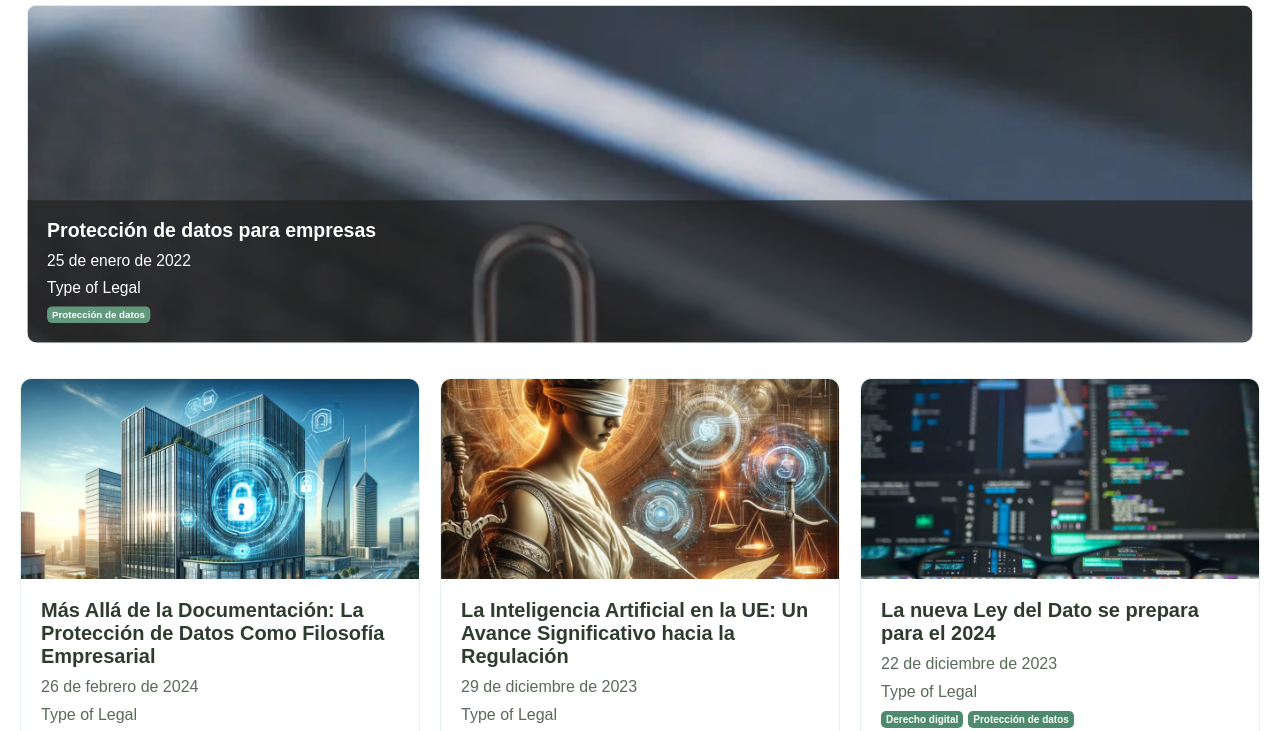
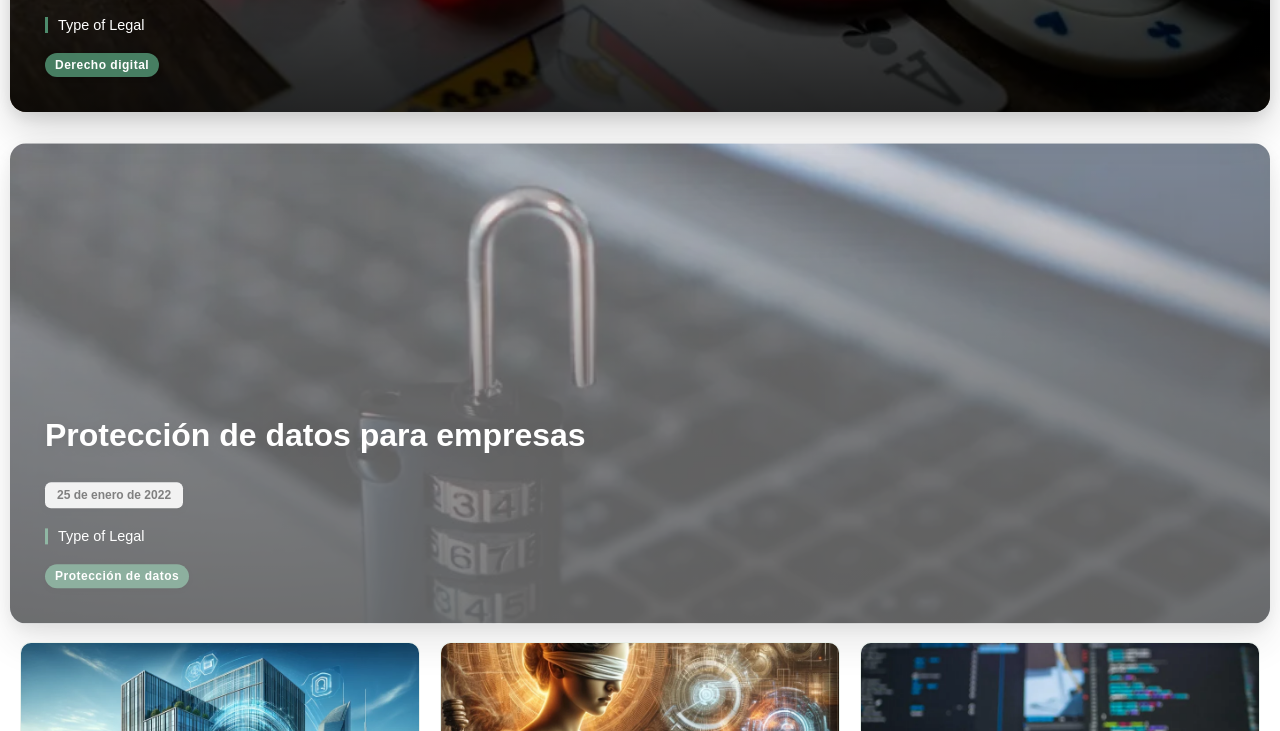
Before and after one commit to zer0rg/type-of-legal, an Astro site: page /blog in a window 1280 px wide. Shown: the part 498-1229 px from the top of the page. Built offline with nearby package versions, Linux system fonts and the light colour scheme; Astro itself is replaced by a stand-in of ours.

Commit message:
Enhanced blog CSS

```diff
--- a/src/components/BlogPost.astro
+++ b/src/components/BlogPost.astro
@@ -48,19 +48,31 @@ a{
         }
 
     }
+
+    .author{
+        color: white;
+    font-size: 0.9rem;
+    font-weight: 500;
+    margin: 0;
+    padding-left: 10px;
+    border-left: 3px solid #4d8b6c;
+    }
     .categories{
         display: flex;
         align-items: center;
         flex-wrap: wrap;
+        margin-top: 5px;
         gap: 5px;
 
         .category{
-            background-color: #4d8b6c;
-            padding: 3px 5px;
-            border-radius: 5px;
+            background-color: rgba(77, 139, 108, 0.9);
+    padding: 5px 10px;
+    border-radius: 30px;
     color: white;
-            font-size: 10px;
-            font-weight: bold;
+    font-size: 0.75rem;
+    font-weight: 600;
+    letter-spacing: 0.5px;
+    transition: all 0.3s ease;
         }
     }
 
@@ -111,14 +123,17 @@ a{
             font-weight: bold;
             color: #2e3c2e;
         }
-        .underline{
+        .underline {
     position: absolute;
     bottom: 0;
     left: 0;
-  height: 0.25rem; /* h-1 */
-  width: 0;
-  background-color: #4d8b6c;
-  transition: all 0.3s;
+    right: 0;
+    height: 4px;
+    background: linear-gradient(to right, #4d8b6c, #6bbd97);
+    transform: scaleX(0);
+    transform-origin: left;
+    transition: transform 0.6s cubic-bezier(0.23, 1, 0.32, 1);
+    z-index: 3;
     border-bottom-left-radius: 0.5rem;
   border-bottom-right-radius: 0.5rem;
 }
@@ -135,6 +150,7 @@ a{
         }
 
         .blog-post:hover .underline{
-            width: 100%;
+    transform: scaleX(1);
 }
+
 </style>
--- a/src/components/FeaturedBlog.astro
+++ b/src/components/FeaturedBlog.astro
@@ -13,6 +13,7 @@ const arrayCategories = category.split('|');
         <div class="img-container">
         </div>
         <div class="article-info">
+
             <h3>{title}</h3>
         <p>{date.toLocaleDateString('es-ES', { dateStyle: 'long' })}</p>
         <p>{author}</p>
@@ -33,112 +34,256 @@ const arrayCategories = category.split('|');
 </article>
 
 <style>
-
-a{
+a {
     text-decoration: none;
+    display: block;
+    height: 100%;
+    width: 100%;
 }
 
 @keyframes appear {
     from {
-            opacity: 0.1;
-            scale: 0.8;
+        opacity: 0;
+        transform: translateY(30px);
     }
     to {
         opacity: 1;
-            scale: 1;
-        }
-
-    }
-    .categories{
-        display: flex;
-        align-items: center;
-        flex-wrap: wrap;
-        gap: 5px;
-
-        .category{
-            background-color: #4d8b6c;
-            padding: 3px 5px;
-            border-radius: 5px;
-            color: white;
-            font-size: 10px;
-            font-weight: bold;
+        transform: translateY(0);
     }
 }
 
 .blog-post {
+    position: relative;
+    height: 450px;
+    border-radius: 16px;
+    overflow: hidden;
+    box-shadow: 0 20px 40px rgba(0, 0, 0, 0.15), 0 5px 15px rgba(0, 0, 0, 0.1);
+    animation: appear 0.8s ease-out;
+    animation-timeline: view();
+    animation-range: entry 0% cover 30%;
+    background-size: cover;
+    background-position: center;
+    transition: all 0.5s cubic-bezier(0.23, 1, 0.32, 1);
+}
+
+/* Gradient overlay */
+.blog-post::before {
+    content: '';
+    position: absolute;
+    inset: 0;
+    background: linear-gradient(
+        180deg,
+        rgba(0, 0, 0, 0) 0%,
+        rgba(0, 0, 0, 0.6) 50%,
+        rgba(0, 0, 0, 0.85) 100%
+    );
+    z-index: 1;
+}
+
+.img-container {
+    position: absolute;
+    inset: 0;
+    z-index: 0;
+    transition: transform 0.7s ease;
+}
+
+.article-info {
+    position: absolute;
+    bottom: 0;
+    left: 0;
+    right: 0;
+    z-index: 2;
+    padding: 30px;
     display: flex;
     flex-direction: column;
-        position: relative;
-        border: 1px solid #e8f0eb;
-        box-sizing: border-box;
-        border-radius: 10px;
-        transition: all 0.3s ease-in-out;
-        cursor: pointer;
-        animation: appear linear;
-        animation-timeline: view();
-        animation-range: entry 0;
-        background-size: cover;
-
-
-        .img-container {
-
-    width: 100%;
-    height: 200px;
-    overflow: hidden;
-    border-top-left-radius: 10px;
-    border-top-right-radius: 10px;
+    gap: 15px;
+    transition: all 0.5s cubic-bezier(0.23, 1, 0.32, 1);
 }
 
-
-
-
-        .article-info{
-            padding: 20px;;
-            background-color: rgba(0, 0, 0, 0.652);
-            display: flex;
-            flex-direction: column;
-            gap: 10px;
-            justify-items: end;
-            box-sizing: border-box;
-            border-radius: 0px 0px 10px 10px;
+/* Date styling - fixed positioning */
+.blog-post p:nth-of-type(1) {
+    display: inline-block;
+    background-color: rgba(255, 255, 255, 0.9);
+    color: #333;
+    font-size: 0.75rem;
+    font-weight: 600;
+    padding: 6px 12px;
+    border-radius: 6px;
+    margin: 0 0 5px 0;
+    box-shadow: 0 2px 6px rgba(0, 0, 0, 0.1);
+    align-self: flex-start;
 }
 
-        p {
+/* Author styling */
+.blog-post p:nth-of-type(2) {
+    color: white;
+    font-size: 0.9rem;
+    font-weight: 500;
     margin: 0;
-            font-size: 16px;
-            color: white;
+    padding-left: 10px;
+    border-left: 3px solid #4d8b6c;
 }
 
-        h3{
-            margin: 0;
-            font-size: 20px;
-            font-weight: bold;
+/* Title styling */
+.blog-post h3 {
+    margin: 0 0 10px 0;
+    font-size: 1.8rem;
+    font-weight: 700;
     color: white;
-        }
-        .underline{
-         position: absolute;
-        bottom: 0px;
-        left: 0;
-        height: 0.25rem; /* h-1 */
-        width: 0;
-        background-color: #4d8b6c;
-        transition: all 0.3s;
-        border-bottom-left-radius: 0.5rem;
-        border-bottom-right-radius: 0.5rem;
+    line-height: 1.3;
+    text-shadow: 0 2px 10px rgba(0, 0, 0, 0.3);
 }
 
-        h2{
-            margin: 0;
-            padding: 0;
+/* Categories styling */
+.categories {
+    display: flex;
+    align-items: center;
+    flex-wrap: wrap;
+    gap: 8px;
+    margin-top: 5px;
+}
+
+.category {
+    background-color: rgba(77, 139, 108, 0.9);
+    padding: 5px 10px;
+    border-radius: 30px;
+    color: white;
+    font-size: 0.75rem;
+    font-weight: 600;
+    letter-spacing: 0.5px;
+    box-shadow: 0 2px 4px rgba(0, 0, 0, 0.15);
+    transition: all 0.3s ease;
+}
+
+/* Animated underline */
+.underline {
+    position: absolute;
+    bottom: 0;
+    left: 0;
+    right: 0;
+    height: 4px;
+    background: linear-gradient(to right, #4d8b6c, #6bbd97);
+    transform: scaleX(0);
+    transform-origin: left;
+    transition: transform 0.6s cubic-bezier(0.23, 1, 0.32, 1);
+    z-index: 3;
+}
+
+/* Hover effects */
+.blog-post:hover {
+    transform: translateY(-10px);
+    box-shadow: 0 25px 50px rgba(0, 0, 0, 0.2);
+}
+
+.blog-post:hover .img-container {
+    transform: scale(1.05);
+}
+
+.blog-post:hover .underline {
+    transform: scaleX(1);
+}
+
+.blog-post:hover .category {
+    background-color: #4d8b6c;
+    transform: translateY(-2px);
+}
+
+/* Responsive styles - improved */
+@media (min-width: 992px) {
+    .blog-post {
+        height: 480px;
+    }
+
+    .article-info {
+        padding: 35px;
+    }
+
+    .blog-post h3 {
+        font-size: 2rem;
     }
 }
 
-    .blog-post:hover{
-            transform: translateY(-10px);
-            box-shadow: 0 4px 10px rgba(0, 0, 0, 0.1);
+@media (min-width: 768px) and (max-width: 991px) {
+    .blog-post {
+        height: 420px;
     }
 
-        .blog-post:hover .underline{
-            width: 100%;
+    .article-info {
+        padding: 25px;
+    }
+}
+
+@media (max-width: 767px) {
+    .blog-post {
+        height: 400px;
+    }
+
+    .article-info {
+        padding: 20px;
+        gap: 10px;
+    }
+
+    .blog-post h3 {
+        font-size: 1.6rem;
+    }
+
+    .blog-post p:nth-of-type(1) {
+        font-size: 0.7rem;
+        padding: 5px 10px;
+    }
+
+    .blog-post p:nth-of-type(2) {
+        font-size: 0.85rem;
+    }
+}
+
+@media (max-width: 480px) {
+    .blog-post {
+        height: 380px;
+    }
+
+    .article-info {
+        padding: 18px;
+        gap: 8px;
+    }
+
+    .blog-post h3 {
+        font-size: 1.4rem;
+        margin-bottom: 8px;
+    }
+
+    .category {
+        padding: 4px 8px;
+        font-size: 0.7rem;
+    }
+
+    .blog-post p:nth-of-type(2) {
+        padding-left: 8px;
+    }
+}
+
+/* For very small screens */
+@media (max-width: 360px) {
+    .blog-post {
+        height: 350px;
+    }
+
+    .article-info {
+        padding: 15px;
+        gap: 6px;
+    }
+
+    .blog-post h3 {
+        font-size: 1.3rem;
+    }
+
+    .categories {
+        gap: 5px;
+    }
+
+    .category {
+        padding: 3px 6px;
+        font-size: 0.65rem;
+    }
 }
 </style>
```
Also changed, not shown: src/components/ServiceCard.astro (+15 -11 lines). Lines whose indentation alone changed are shown as unchanged.
